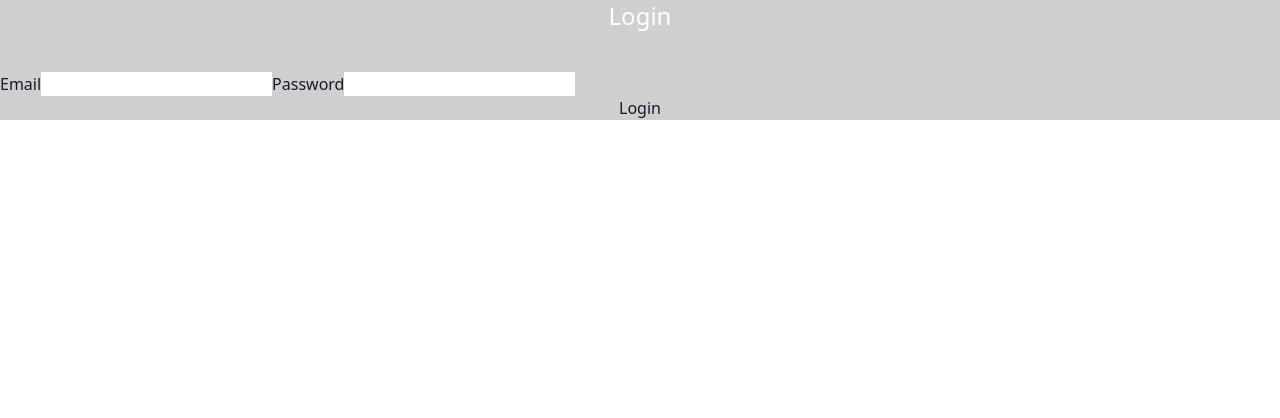
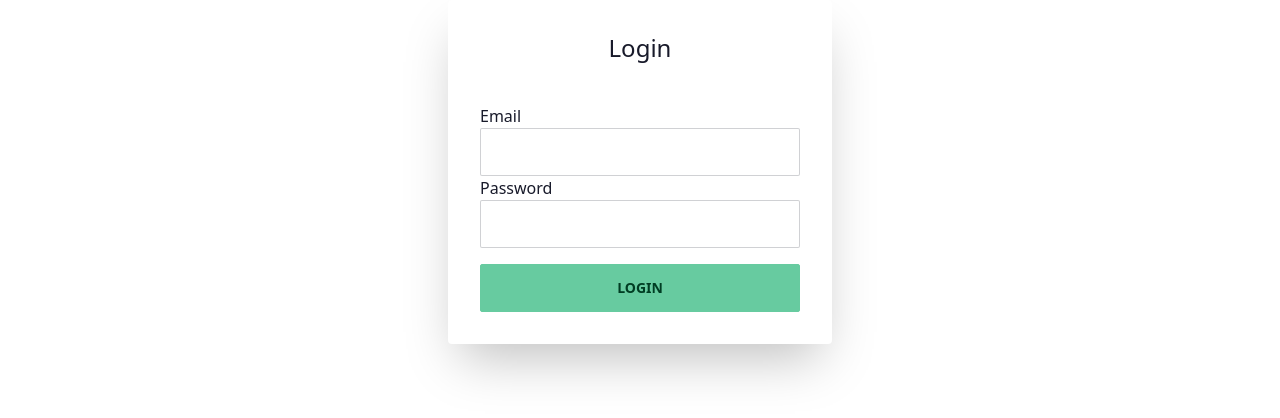
Before and after one commit to jarrodmjack/creativepay, a React (Vite) app in the folder frontendV2/: page /login in a window 1280 px wide. Shown: the top 418 px of the page. Built offline with nearby package versions, Linux system fonts and the light colour scheme.

Commit message:
update login component

```diff
--- a/frontendV2/src/pages/Login.jsx
+++ b/frontendV2/src/pages/Login.jsx
@@ -16,25 +16,33 @@
     }
 
     return (
-        <form className="login form bg-base-300" onSubmit={handleSubmit}>
-            <h3 className="text-center mb-10 text-2xl text-white">Login</h3>
+        <div className="card flex-shrink-0 w-full max-w-sm shadow-2xl bg-base-100 mx-auto">
+            <div className="card-body">
+                <form className="login form" onSubmit={handleSubmit}>
+                    <h3 className="text-center mb-10 text-2xl">Login</h3>
+                    <div className="form-control">
                         <label>Email</label>
                         <input
-                className="bg-base-100"
+                            className="input input-bordered"
                             type="email"
                             onChange={(e) => setEmail(e.target.value)}
                             value={email}
                         />
+                    </div>
+                    <div className="form-control">
                         <label>Password</label>
                         <input
-                className="bg-base-100"
+                            className="input input-bordered"
                             type="password"
                             onChange={(e) => setPassword(e.target.value)}
                             value={password}
                         />
-            <button className="w-full" disabled={isLoading}>Login</button>
+                    </div>
+                    <button className="btn btn-accent w-full mt-4" disabled={isLoading}>Login</button>
                     {error && <div className="error">{error}</div>}
                 </form>
+            </div>
+        </div>
     )
 
 }
```
Lines whose indentation alone changed are shown as unchanged.
